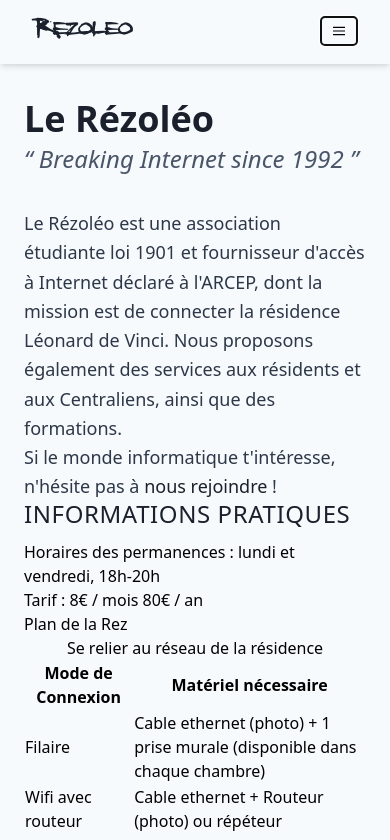
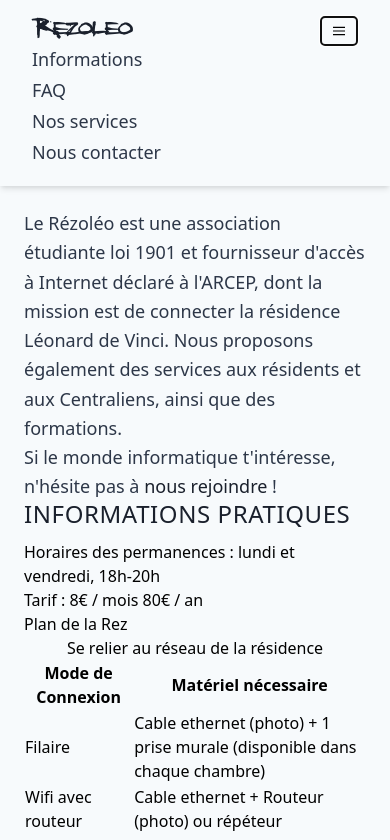
Before and after one commit to nymous-experiments/rezoleo.fr, a website built with Parcel: page src/index.html in a window 390 px wide. Both pictures are taken after a click on the button 339 px from the left and 31 px from the top of the page. Shown: the top 840 px of the page. Built offline with nearby package versions, Linux system fonts and the light colour scheme; some packages are replaced by stand-ins of ours.

Commit message:
Add JS to open menu on mobile

```diff
--- a/package.json
+++ b/package.json
@@ -5,7 +5,7 @@
   "main": "index.js",
   "scripts": {
     "start": "parcel src/index.html",
-    "build": "cross-env NODE_ENV=production rimraf dist/ && parcel build src/index.html",
+    "build": "cross-env NODE_ENV=production rimraf dist/ && parcel build --experimental-scope-hoisting src/index.html",
     "pretty": "prettier --write 'src/**/*'"
   },
   "keywords": [],
@@ -18,7 +18,8 @@
     "parcel-bundler": "^1.12.3",
     "postcss-preset-env": "^6.6.0",
     "prettier": "^1.18.2",
-    "rimraf": "^2.6.3"
+    "rimraf": "^2.6.3",
+    "typescript": "^3.5.3"
   },
   "dependencies": {
     "tailwindcss": "^1.0.4"
--- a/src/css/style.css
+++ b/src/css/style.css
@@ -31,6 +31,10 @@
   &:hover {
     @apply text-black border-gray-800;
   }
+
+  & > a {
+    @apply block;
+  }
 }
 
 .section {
--- a/src/index.html
+++ b/src/index.html
@@ -6,19 +6,22 @@
     <meta http-equiv="X-UA-Compatible" content="ie=edge" />
     <title>Le Rézoléo</title>
     <link rel="stylesheet" href="css/style.css" />
+    <script defer src="./main.ts"></script>
   </head>
   <body class="bg-gray-100 pt-16">
     <header
-      class="fixed top-0 w-full h-16 px-8 py-4 shadow-md bg-gray-100 z-10"
+      class="js-header fixed top-0 w-full px-8 py-4 shadow-md bg-gray-100 z-10"
     >
-      <nav class="flex items-center">
+      <nav class="flex flex-wrap items-center">
         <a
-          class="logo text-xl lg:text-2xl flex-grow lg:flex-grow-0 font-semibold tracking-wide text-gray-900"
+          class="logo text-xl lg:text-2xl flex-shrink-0 flex-grow lg:flex-grow-0 font-semibold tracking-wide text-gray-900"
           href="#"
           >Rezoleo</a
         >
-        <div class="block lg:hidden">
-          <button class="flex items-center px-3 py-2 border rounded">
+        <button
+          name="Expand menu"
+          class="js-menuButton lg:hidden flex items-center px-3 py-2 border rounded"
+        >
           <svg
             class="fill-current h-3 w-3"
             viewBox="0 0 20 20"
@@ -28,18 +31,19 @@
             <path d="M0 3h20v2H0V3zm0 6h20v2H0V9zm0 6h20v2H0v-2z" />
           </svg>
         </button>
-        </div>
-        <ul class="hidden lg:flex ml-24 justify-between text-lg text-gray-800">
+        <ul
+          class="js-menu hidden w-full lg:w-auto lg:flex lg:ml-24 justify-between text-lg text-gray-800"
+        >
           <li class="navbar-link">
             <a href="#information">Informations</a>
           </li>
-          <li class="ml-12 navbar-link">
+          <li class="lg:ml-12 navbar-link">
             <a href="#faq">FAQ</a>
           </li>
-          <li class="ml-12 navbar-link">
+          <li class="lg:ml-12 navbar-link">
             <a href="#services">Nos services</a>
           </li>
-          <li class="ml-12 navbar-link">
+          <li class="lg:ml-12 navbar-link">
             <a href="#contact">Nous contacter</a>
           </li>
         </ul>
--- /dev/null
+++ b/src/main.ts
@@ -0,0 +1,19 @@
+const body = document.querySelector('body') as HTMLElement
+const menu = document.querySelector('.js-menu') as HTMLUListElement
+const menuButton = document.querySelector('.js-menuButton') as HTMLButtonElement
+
+menuButton.addEventListener('click', event => {
+  event.stopPropagation()
+  menu.classList.toggle('hidden')
+  menu.classList.toggle('block')
+
+  body.addEventListener(
+    'click',
+    () => {
+      menu.classList.replace('block', 'hidden')
+    },
+    {
+      once: true,
+    }
+  )
+})
```
Also changed, not shown: 1 other file. Lines whose indentation alone changed are shown as unchanged.
